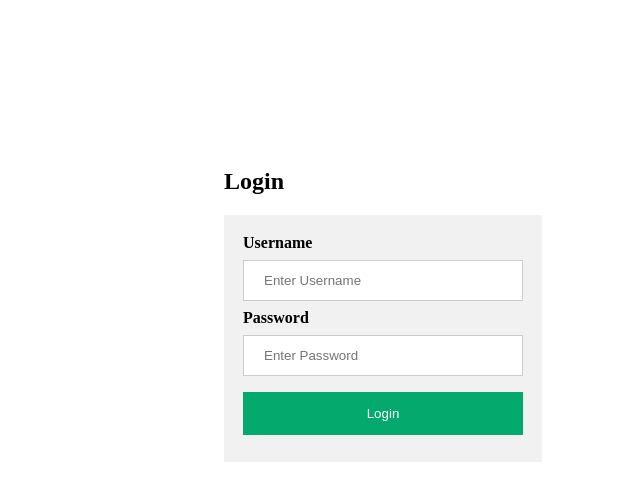
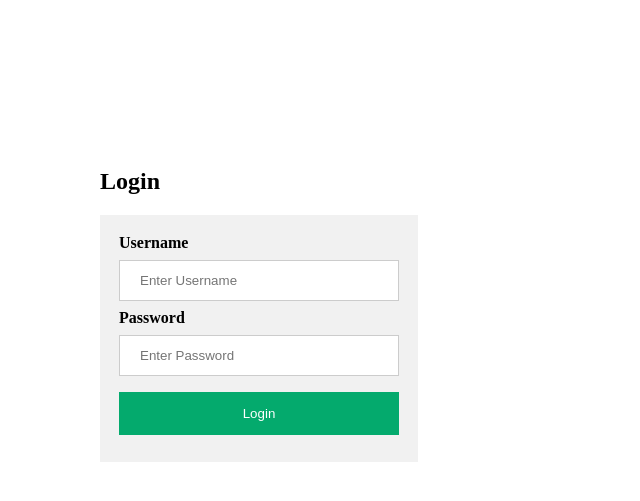
Before and after one commit to hothanhtuan1209/python-training, a Django app: page /authentication/login/ in a window 1280 px wide. Shown: the top 501 px of the page, without its empty margins (384-1024 px from the left). Run offline with Django 4.2, Linux system fonts and the light colour scheme.

Commit message:
Update css for loginform

```diff
--- a/django/manager_employees/authentication/static/css/login.css
+++ b/django/manager_employees/authentication/static/css/login.css
@@ -1,8 +1,7 @@
 html,
 .loginform {
   padding-top: 70px;
-    padding-left: 200px;
-    margin-left: 100px;
+  margin: 0 auto;
   width: 50%;
 }
 
@@ -14,11 +13,11 @@ form {
 .container {
   padding: 16px;
   width: auto;
-    background-color:#f1f1f1
+  background-color: #f1f1f1;
 }
 
-input[type=text],
-input[type=password] {
+input[type="text"],
+input[type="password"] {
   width: 100%;
   padding: 12px 20px;
   margin: 8px 0;
@@ -28,7 +27,7 @@ input[type=password] {
 }
 
 button {
-    background-color: #04AA6D;
+  background-color: #04aa6d;
   color: white;
   padding: 14px 20px;
   margin: 8px 0;
```
Lines whose indentation alone changed are shown as unchanged.
